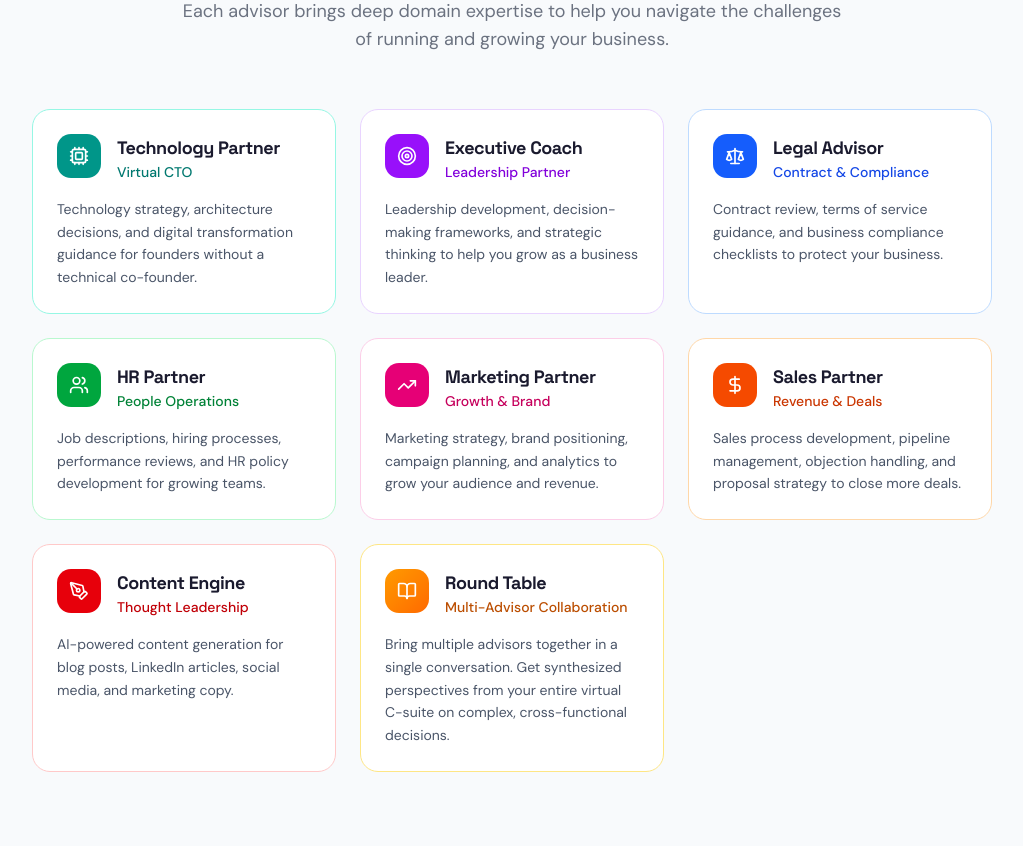
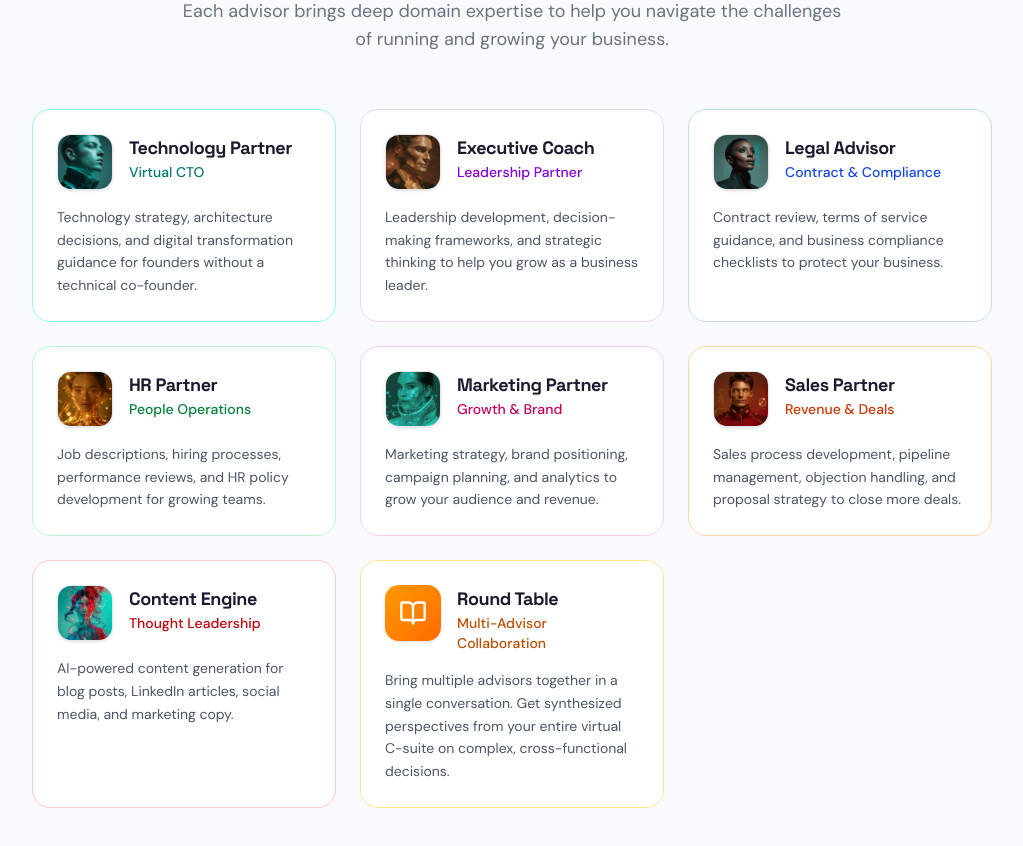
Before and after one commit to fsdatasolutions/ceosidekick, a Next.js app: page /about in a window 1280 px wide. Shown: the part 2520-3366 px from the top of the page, without its empty margins (128-1151 px from the left). Built offline with nearby package versions, Linux system fonts and the light colour scheme.

Commit message:
adding images to about us

```diff
--- a/src/app/about/page.tsx
+++ b/src/app/about/page.tsx
@@ -3,15 +3,9 @@
 // Sections: Hero, Mission/Vision, Founder, AI Advisor Team, Values, CTA
 
 import Link from "next/link";
+import Image from "next/image";
 import {
-    Cpu,
-    Target,
-    Scale,
-    Users,
-    TrendingUp,
-    DollarSign,
     BookOpen,
-    PenTool,
     ArrowRight,
     Lightbulb,
     Shield,
@@ -19,8 +13,8 @@ import {
     Zap,
     Globe,
     Rocket,
+    Users,
 } from "lucide-react";
-import Image from "next/image";
 
 // ============================================
 // STRUCTURED DATA (JSON-LD)
@@ -49,7 +43,7 @@ const organizationJsonLd = {
 };
 
 // ============================================
-// AI ADVISOR DATA
+// AI ADVISOR DATA — with avatar images
 // ============================================
 
 const advisors = [
@@ -59,11 +53,9 @@ const advisors = [
         subtitle: "Virtual CTO",
         description:
             "Technology strategy, architecture decisions, and digital transformation guidance for founders without a technical co-founder.",
-        icon: Cpu,
-        color: "bg-teal-600",
-        lightBg: "bg-teal-50",
+        avatarUrl: "/images/avatars/technology-partner.png",
+        borderColor: "border-teal-200",
         textColor: "text-teal-700",
-        borderColor: "border-teal-200",
     },
     {
         id: "coach",
@@ -71,11 +63,9 @@ const advisors = [
         subtitle: "Leadership Partner",
         description:
             "Leadership development, decision-making frameworks, and strategic thinking to help you grow as a business leader.",
-        icon: Target,
-        color: "bg-purple-600",
-        lightBg: "bg-purple-50",
+        avatarUrl: "/images/avatars/executive-coach.png",
+        borderColor: "border-purple-200",
         textColor: "text-purple-700",
-        borderColor: "border-purple-200",
     },
     {
         id: "legal",
@@ -83,11 +73,9 @@ const advisors = [
         subtitle: "Contract & Compliance",
         description:
             "Contract review, terms of service guidance, and business compliance checklists to protect your business.",
-        icon: Scale,
-        color: "bg-blue-600",
-        lightBg: "bg-blue-50",
+        avatarUrl: "/images/avatars/legal-advisor.png",
+        borderColor: "border-blue-200",
         textColor: "text-blue-700",
-        borderColor: "border-blue-200",
     },
     {
         id: "hr",
@@ -95,11 +83,9 @@ const advisors = [
         subtitle: "People Operations",
         description:
             "Job descriptions, hiring processes, performance reviews, and HR policy development for growing teams.",
-        icon: Users,
-        color: "bg-green-600",
-        lightBg: "bg-green-50",
+        avatarUrl: "/images/avatars/hr-partner.png",
+        borderColor: "border-green-200",
         textColor: "text-green-700",
-        borderColor: "border-green-200",
     },
     {
         id: "marketing",
@@ -107,11 +93,9 @@ const advisors = [
         subtitle: "Growth & Brand",
         description:
             "Marketing strategy, brand positioning, campaign planning, and analytics to grow your audience and revenue.",
-        icon: TrendingUp,
-        color: "bg-pink-600",
-        lightBg: "bg-pink-50",
+        avatarUrl: "/images/avatars/marketing-partner.png",
+        borderColor: "border-pink-200",
         textColor: "text-pink-700",
-        borderColor: "border-pink-200",
     },
     {
         id: "sales",
@@ -119,11 +103,9 @@ const advisors = [
         subtitle: "Revenue & Deals",
         description:
             "Sales process development, pipeline management, objection handling, and proposal strategy to close more deals.",
-        icon: DollarSign,
-        color: "bg-orange-600",
-        lightBg: "bg-orange-50",
+        avatarUrl: "/images/avatars/sales-partner.png",
+        borderColor: "border-orange-200",
         textColor: "text-orange-700",
-        borderColor: "border-orange-200",
     },
     {
         id: "content",
@@ -131,11 +113,9 @@ const advisors = [
         subtitle: "Thought Leadership",
         description:
             "AI-powered content generation for blog posts, LinkedIn articles, social media, and marketing copy.",
-        icon: PenTool,
-        color: "bg-red-600",
-        lightBg: "bg-red-50",
+        avatarUrl: "/images/avatars/content-engine.png",
+        borderColor: "border-red-200",
         textColor: "text-red-700",
-        borderColor: "border-red-200",
     },
 ];
 
@@ -320,15 +300,9 @@ export default function AboutPage() {
                             <div className="md:col-span-2 flex justify-center">
                                 <div className="relative">
                                     <div className="w-64 h-64 sm:w-72 sm:h-72 rounded-2xl bg-gradient-to-br from-neutral-100 to-neutral-200 flex items-center justify-center overflow-hidden border border-neutral-200">
+
                                         <Image src="/images/founder.jpg" alt="Shannon, Founder and CEO of CEO Sidekick" width={288} height={288} className="rounded-2xl object-cover" />
-                                        {/*<div className="text-center px-4">*/}
-                                        {/*    <div className="w-20 h-20 rounded-full bg-neutral-300/50 mx-auto mb-3 flex items-center justify-center">*/}
-                                        {/*        <Users className="w-10 h-10 text-neutral-400" />*/}
-                                        {/*    </div>*/}
-                                        {/*    <p className="text-sm text-neutral-400 font-medium">*/}
-                                        {/*        Founder Photo*/}
-                                        {/*    </p>*/}
-                                        {/*</div>*/}
+
                                     </div>
                                     {/* Decorative accent */}
                                     <div
@@ -401,24 +375,28 @@ export default function AboutPage() {
                         </div>
 
                         <div className="grid sm:grid-cols-2 lg:grid-cols-3 gap-6">
-                            {advisors.map((advisor) => {
-                                const Icon = advisor.icon;
-                                return (
+                            {advisors.map((advisor) => (
                                 <article
                                     key={advisor.id}
                                     className={`group relative rounded-2xl border ${advisor.borderColor} bg-white p-6 transition-all duration-200 hover:shadow-md hover:-translate-y-0.5`}
                                 >
                                     <div className="flex items-start gap-4 mb-4">
-                                            <div
-                                                className={`flex-shrink-0 w-11 h-11 rounded-xl ${advisor.color} flex items-center justify-center`}
-                                            >
-                                                <Icon className="w-5 h-5 text-white" />
+                                        <div className="flex-shrink-0 w-14 h-14 rounded-xl overflow-hidden border border-neutral-200 shadow-sm">
+                                            <Image
+                                                src={advisor.avatarUrl}
+                                                alt={`${advisor.name} — AI ${advisor.subtitle}`}
+                                                width={56}
+                                                height={56}
+                                                className="w-full h-full object-cover"
+                                            />
                                         </div>
                                         <div>
                                             <h3 className="font-display font-bold text-lg text-neutral-900">
                                                 {advisor.name}
                                             </h3>
-                                                <p className={`text-sm ${advisor.textColor} font-medium`}>
+                                            <p
+                                                className={`text-sm ${advisor.textColor} font-medium`}
+                                            >
                                                 {advisor.subtitle}
                                             </p>
                                         </div>
@@ -427,14 +405,13 @@ export default function AboutPage() {
                                         {advisor.description}
                                     </p>
                                 </article>
-                                );
-                            })}
+                            ))}
 
                             {/* Round Table card */}
                             <article className="group relative rounded-2xl border border-amber-200 bg-white p-6 transition-all duration-200 hover:shadow-md hover:-translate-y-0.5">
                                 <div className="flex items-start gap-4 mb-4">
-                                    <div className="flex-shrink-0 w-11 h-11 rounded-xl bg-gradient-to-br from-amber-500 to-orange-500 flex items-center justify-center">
-                                        <BookOpen className="w-5 h-5 text-white" />
+                                    <div className="flex-shrink-0 w-14 h-14 rounded-xl bg-gradient-to-br from-amber-500 to-orange-500 flex items-center justify-center shadow-sm">
+                                        <BookOpen className="w-7 h-7 text-white" />
                                     </div>
                                     <div>
                                         <h3 className="font-display font-bold text-lg text-neutral-900">
```
Lines whose indentation alone changed are shown as unchanged.
